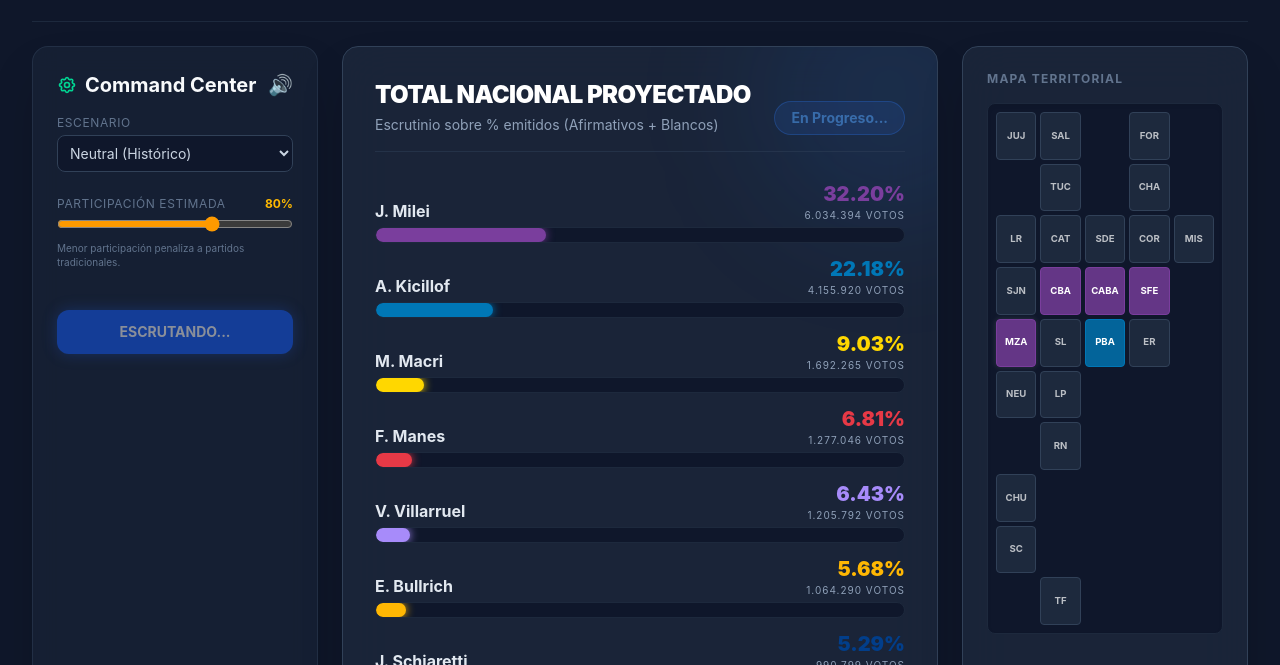
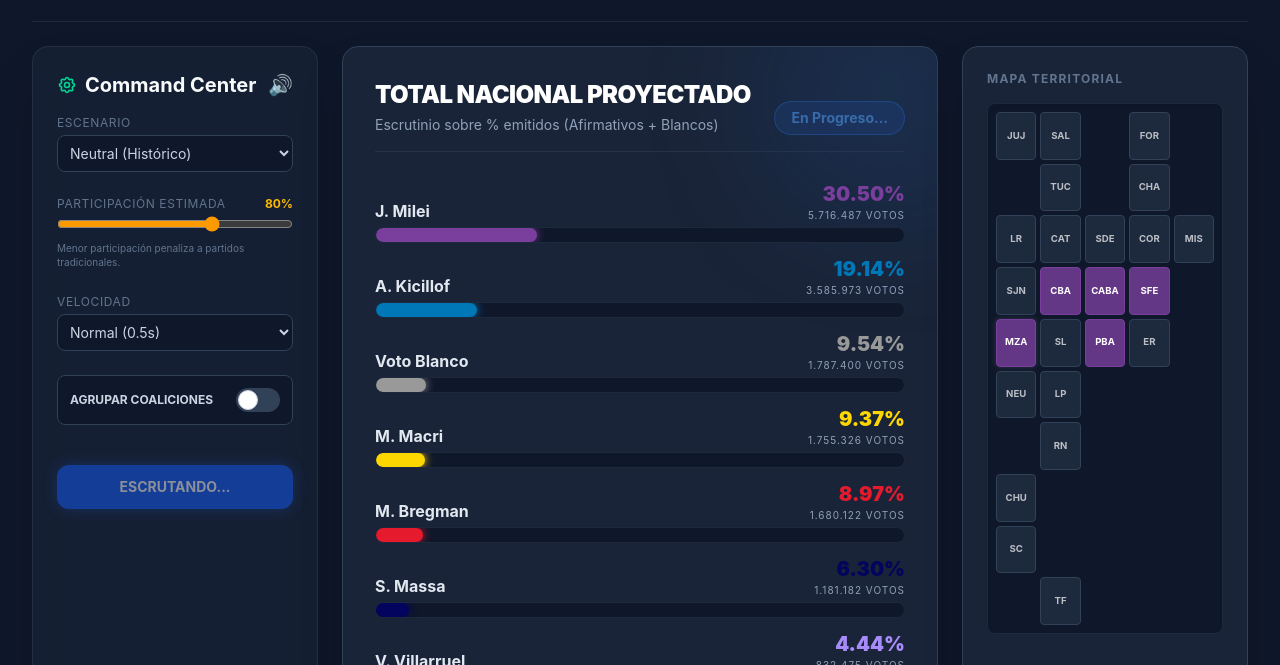
Before and after one commit to ganipa93/elecciones-2027, a website built with Vite: page index.html in a window 1280 px wide. Both pictures are taken after a click on the button "INICIAR ESCRUTINIO LIVE". Shown: the part 135-800 px from the top of the page. Built offline with nearby package versions, Linux system fonts and the light colour scheme.

Commit message:
feat: interactive tools, updated 2027 candidate list and coalition grouping

```diff
--- a/index.html
+++ b/index.html
@@ -59,6 +59,23 @@
                 </div>
                 <input type="range" id="turnout-slider" min="60" max="90" value="80" class="w-full accent-amber-500">
                 <p class="text-[10px] text-slate-500 mt-1">Menor participación penaliza a partidos tradicionales.</p>
+            </div>
+
+            <div>
+              <label class="block text-xs uppercase tracking-wider text-slate-500 mb-1">Velocidad</label>
+              <select id="speed-select" class="w-full bg-slate-900 border border-slate-700 rounded-lg p-2 focus:ring-2 focus:ring-blue-500 outline-none transition">
+                <option value="500">Normal (0.5s)</option>
+                <option value="1500">Paso a Paso (1.5s)</option>
+                <option value="0">Instantáneo</option>
+              </select>
+            </div>
+
+            <div class="flex items-center justify-between bg-slate-900 p-3 rounded-lg border border-slate-700">
+                <label for="coalition-toggle" class="text-xs font-bold text-slate-300 cursor-pointer">AGRUPAR COALICIONES</label>
+                <label class="relative inline-flex items-center cursor-pointer">
+                    <input type="checkbox" id="coalition-toggle" class="sr-only peer">
+                    <div class="w-11 h-6 bg-slate-700 peer-focus:outline-none rounded-full peer peer-checked:after:translate-x-full peer-checked:after:border-white after:content-[''] after:absolute after:top-[2px] after:left-[2px] after:bg-white after:border-gray-300 after:border after:rounded-full after:h-5 after:w-5 after:transition-all peer-checked:bg-blue-600"></div>
+                </label>
             </div>
 
             <button id="btn-start" class="w-full relative overflow-hidden group bg-blue-600 hover:bg-blue-500 text-white font-bold py-3 px-4 rounded-xl transition-all shadow-[0_0_15px_rgba(37,99,235,0.5)] hover:shadow-[0_0_25px_rgba(37,99,235,0.8)] mt-4">
@@ -186,6 +203,10 @@
       </main>
     </div>
   </div>
+  <!-- Tooltip Element -->
+  <div id="map-tooltip" class="fixed pointer-events-none opacity-0 transition-opacity duration-200 z-50 bg-slate-900/90 backdrop-blur border border-slate-700 p-3 rounded shadow-2xl text-sm text-slate-200" style="min-width: 200px;">
+      <!-- Content injected via JS -->
+  </div>
 
   <script type="module" src="/src/main.js"></script>
 </body>
--- a/src/electoralEngine.js
+++ b/src/electoralEngine.js
@@ -35,13 +35,25 @@ export const candidatos = {
     lla: { id: 'lla', nombre: 'J. Milei', color: '#7a3e9d' },
     uxp_grabois: { id: 'uxp_grabois', nombre: 'J. Grabois', color: '#00b4d8' },
     uxp_kicillof: { id: 'uxp_kicillof', nombre: 'A. Kicillof', color: '#0077b6' },
+    uxp_massa: { id: 'uxp_massa', nombre: 'S. Massa', color: '#03045e' },
     pro_macri: { id: 'pro_macri', nombre: 'M. Macri', color: '#ffd700' },
-    pro_bullrich: { id: 'pro_bullrich', nombre: 'E. Bullrich', color: '#ffb703' },
     ucr_manes: { id: 'ucr_manes', nombre: 'F. Manes', color: '#e63946' },
+    ucr_lousteau: { id: 'ucr_lousteau', nombre: 'M. Lousteau', color: '#fca311' },
+    ru_lopez_murphy: { id: 'ru_lopez_murphy', nombre: 'R. López Murphy', color: '#fb8500' },
     pj_schiaretti: { id: 'pj_schiaretti', nombre: 'J. Schiaretti', color: '#023e8a' },
+    hcf_pichetto: { id: 'hcf_pichetto', nombre: 'M. Pichetto', color: '#0096c7' },
     pd_villarruel: { id: 'pd_villarruel', nombre: 'V. Villarruel', color: '#a78bfa' },
     fit: { id: 'fit', nombre: 'M. Bregman', color: '#e51a2d' },
     blanco: { id: 'blanco', nombre: 'Voto Blanco', color: '#999999' }
+};
+
+export const coaliciones = {
+    'uxp': { nombre: 'Unión por la Patria', color: '#0077b6', candidatos: ['uxp_kicillof', 'uxp_grabois', 'uxp_massa'] },
+    'lla': { nombre: 'La Libertad Avanza', color: '#8b5cf6', candidatos: ['lla', 'pd_villarruel'] },
+    'jxc': { nombre: 'Juntos', color: '#ffd700', candidatos: ['pro_macri', 'ucr_manes', 'ucr_lousteau', 'ru_lopez_murphy'] },
+    'hcf': { nombre: 'Peronismo Federal', color: '#023e8a', candidatos: ['pj_schiaretti', 'hcf_pichetto'] },
+    'fit': { nombre: 'Frente de Izquierda', color: '#e51a2d', candidatos: ['fit'] },
+    'blanco': { nombre: 'Voto Blanco', color: '#999999', candidatos: ['blanco'] }
 };
 
 // Genera un resultado aleatorio para una provincia dada
@@ -52,17 +64,22 @@ export function simularProvincia(provincia, baseAjuste = {}, turnout = 80) {
         turnoutMalus = (70 - turnout) * 0.2; // Hasta -4% si hay 50% de turnout
     }
 
+    let macriBoost = (provincia.id === 'sfe' || provincia.id === 'cba') ? 5 : 0;
+
     let v = {
-        lla: 30 + (provincia.sesgo.lla || 0) + (Math.random() * 8 - 4) + (baseAjuste.lla || 0),
-        uxp_grabois: 5 + (provincia.sesgo.uxp || 0) / 4 + (Math.random() * 3 - 1.5) + (baseAjuste.uxp || 0) - turnoutMalus/3,
-        uxp_kicillof: 22 + (provincia.sesgo.uxp || 0) * 0.75 + (Math.random() * 6 - 3) + (baseAjuste.uxp || 0) - turnoutMalus,
-        pro_macri: 10 + (provincia.sesgo.pro || 0) * 0.6 + (Math.random() * 4 - 2) + (baseAjuste.pro || 0),
-        pro_bullrich: 5 + (provincia.sesgo.pro || 0) * 0.4 + (Math.random() * 3 - 1.5) + (baseAjuste.pro || 0),
-        ucr_manes: 7 + (provincia.sesgo.ucr || 0) + (Math.random() * 4 - 2) + (baseAjuste.ucr || 0) - turnoutMalus,
-        pj_schiaretti: 5 + (provincia.sesgo.pj || provincia.sesgo.hnp || 0) + (Math.random() * 3 - 1.5) + (baseAjuste.hnp || 0),
-        pd_villarruel: 5 + (provincia.sesgo.pd || 0) + (Math.random() * 3 - 1.5) + (baseAjuste.pd || 0),
-        fit: 3 + (provincia.sesgo.fit || 0) + (Math.random() * 2 - 1) + (baseAjuste.fit || 0),
-        blanco: 4 + (Math.random() * 2 - 1) + (turnoutMalus * 1.5) // Baja participación aumenta voto blanco
+        lla: 38.1 + (provincia.sesgo.lla || 0) + (Math.random() * 6 - 3) + (baseAjuste.lla || 0),
+        uxp_kicillof: 25 + (provincia.sesgo.uxp || 0) * 0.75 + (Math.random() * 4 - 2) + (baseAjuste.uxp || 0) - turnoutMalus,
+        uxp_massa: 8 + (provincia.sesgo.uxp || 0) * 0.2 + (Math.random() * 3 - 1.5) + (baseAjuste.uxp || 0),
+        uxp_grabois: 5 + (provincia.sesgo.uxp || 0) * 0.05 + (Math.random() * 2 - 1) + (baseAjuste.uxp || 0) - turnoutMalus/3,
+        pro_macri: 10 + macriBoost + (provincia.sesgo.pro || 0) * 0.7 + (Math.random() * 4 - 2) + (baseAjuste.pro || 0),
+        ucr_manes: 3 + (provincia.sesgo.ucr || 0) * 0.5 + (Math.random() * 2 - 1) + (baseAjuste.ucr || 0) - turnoutMalus,
+        ucr_lousteau: 2 + (provincia.sesgo.ucr || 0) * 0.5 + (Math.random() * 2 - 1) + (baseAjuste.ucr || 0),
+        ru_lopez_murphy: 1.5 + (Math.random() * 1 - 0.5),
+        pj_schiaretti: 3.5 + (provincia.sesgo.pj || provincia.sesgo.hnp || 0) * 0.7 + (Math.random() * 2 - 1) + (baseAjuste.hnp || 0),
+        hcf_pichetto: 1.3 + (provincia.sesgo.hnp || 0) * 0.3 + (Math.random() * 1 - 0.5),
+        pd_villarruel: 3 + (provincia.sesgo.pd || 0) + (Math.random() * 2 - 1) + (baseAjuste.pd || 0),
+        fit: 11.4 + (provincia.sesgo.fit || 0) + (Math.random() * 3 - 1.5) + (baseAjuste.fit || 0),
+        blanco: 12.7 + (Math.random() * 2 - 1) + (turnoutMalus * 1.5) // Baja participación aumenta voto blanco
     };
 
     // Asegurar no negativos
--- a/src/main.js
+++ b/src/main.js
@@ -1,4 +1,4 @@
-import { provincias, candidatos, simularProvincia, evaluarBalotaje, calcularDHondt, calcularSenadores, PADRON_NACIONAL } from './electoralEngine.js';
+import { provincias, candidatos, coaliciones, simularProvincia, evaluarBalotaje, calcularDHondt, calcularSenadores, PADRON_NACIONAL } from './electoralEngine.js';
 
 const btnStart = document.getElementById('btn-start');
 const globalProgressBar = document.getElementById('global-progress-bar');
@@ -11,7 +11,10 @@ const balotajeText = document.getElementById('balotaje-text');
 const scenarioSelect = document.getElementById('scenario-select');
 const turnoutSlider = document.getElementById('turnout-slider');
 const turnoutVal = document.getElementById('turnout-val');
+const speedSelect = document.getElementById('speed-select');
+const coalitionToggle = document.getElementById('coalition-toggle');
 const tileMap = document.getElementById('tile-map');
+const mapTooltip = document.getElementById('map-tooltip');
 const congressModule = document.getElementById('congress-module');
 const barDiputados = document.getElementById('bar-diputados');
 const barSenadores = document.getElementById('bar-senadores');
@@ -23,6 +26,12 @@ const btnSound = document.getElementById('btn-sound');
 
 let isRunning = false;
 let soundEnabled = true;
+let groupCoalitions = false;
+
+coalitionToggle.addEventListener('change', (e) => {
+    groupCoalitions = e.target.checked;
+    // We would need current totals to re-render, but for simplicity it applies on the fly or at the end.
+});
 
 // --- AUDIO SYSTEM ---
 const AudioContext = window.AudioContext || window.webkitAudioContext;
@@ -168,9 +177,11 @@ async function startSimulation() {
     if (scenario === 'lla_surge') baseAjuste = { lla: 5 };
     if (scenario === 'uxp_surge') baseAjuste = { uxp: 5 };
 
+    const speed = parseInt(speedSelect.value);
+
     for (let prov of provincias) {
         // Simular latencia de carga de datos (Live mode)
-        await new Promise(res => setTimeout(res, 500));
+        if (speed > 0) await new Promise(res => setTimeout(res, speed));
         playTick();
 
         let resProvincia = simularProvincia(prov, baseAjuste, turnout);
@@ -205,7 +216,7 @@ async function startSimulation() {
         let cGanador = candidatos[ganador[0]];
         let cSegundo = candidatos[segundo[0]];
 
-        // Actualizar Tile Map
+        // Actualizar Tile Map y Tooltips
         const tile = document.getElementById(`tile-${prov.id}`);
         if (tile) {
             tile.style.backgroundColor = hexToRgba(cGanador.color, 0.8);
@@ -213,6 +224,30 @@ async function startSimulation() {
             tile.style.color = '#ffffff';
             tile.classList.add('shadow-[0_0_15px_rgba(255,255,255,0.3)]');
             setTimeout(() => tile.classList.remove('shadow-[0_0_15px_rgba(255,255,255,0.3)]'), 300);
+
+            // Swing state detector
+            let diff = ganador[1] - segundo[1];
+            if (diff < 3) {
+                tile.classList.add('animate-pulse', 'border-4', 'border-yellow-400');
+            }
+
+            // Tooltips
+            tile.onmouseenter = (e) => {
+                mapTooltip.style.opacity = 1;
+                mapTooltip.innerHTML = `
+                    <div class="font-bold text-lg mb-1">${prov.n}</div>
+                    <div class="text-xs mb-1">1º ${cGanador.nombre}: <span style="color:${cGanador.color}">${ganador[1].toFixed(1)}%</span></div>
+                    <div class="text-xs text-slate-400 mb-2">2º ${cSegundo.nombre}: <span style="color:${cSegundo.color}">${segundo[1].toFixed(1)}%</span></div>
+                    <div class="text-[10px] uppercase text-amber-400">Diferencia: ${diff.toFixed(2)}%</div>
+                `;
+            };
+            tile.onmousemove = (e) => {
+                mapTooltip.style.left = e.pageX + 15 + 'px';
+                mapTooltip.style.top = e.pageY + 15 + 'px';
+            };
+            tile.onmouseleave = () => {
+                mapTooltip.style.opacity = 0;
+            };
         }
 
         // Actualizar Tabla
@@ -287,28 +322,49 @@ function renderNationalCharts(totalPaisPonderadoPct, totalPaisAbs, pesoTotalAcum
         dataNormalizadaPct[k] = (totalPaisPonderadoPct[k] / pesoTotalAcumulado) * 100;
     });
 
-    let orden = Object.entries(dataNormalizadaPct).sort((a,b) => b[1] - a[1]);
+    let displayData = {};
+    let displayAbs = {};
+
+    if (groupCoalitions) {
+        Object.keys(coaliciones).forEach(c => {
+            displayData[c] = 0;
+            displayAbs[c] = 0;
+        });
+        Object.keys(dataNormalizadaPct).forEach(k => {
+            let coal = Object.keys(coaliciones).find(c => coaliciones[c].candidatos.includes(k));
+            if (coal) {
+                displayData[coal] += dataNormalizadaPct[k];
+                displayAbs[coal] += totalPaisAbs[k];
+            }
+        });
+    } else {
+        displayData = { ...dataNormalizadaPct };
+        displayAbs = { ...totalPaisAbs };
+    }
+
+    let orden = Object.entries(displayData).sort((a,b) => b[1] - a[1]);
     const fmt = new Intl.NumberFormat('es-AR');
 
     let html = '';
     orden.forEach(item => {
         let key = item[0];
         let pct = item[1];
-        let cand = candidatos[key];
-        let absVotos = fmt.format(Math.round(totalPaisAbs[key]));
+        if(pct === 0) return;
+        let candInfo = groupCoalitions ? coaliciones[key] : candidatos[key];
+        let absVotos = fmt.format(Math.round(displayAbs[key]));
 
         html += `
             <div class="mb-4">
                 <div class="flex justify-between items-end mb-1">
-                    <span class="font-bold text-slate-200">${cand.nombre}</span>
+                    <span class="font-bold text-slate-200">${candInfo.nombre}</span>
                     <div class="text-right">
-                        <div class="font-black text-xl leading-none" style="color: ${cand.color}">${pct.toFixed(2)}%</div>
+                        <div class="font-black text-xl leading-none" style="color: ${candInfo.color}">${pct.toFixed(2)}%</div>
                         <div class="text-[10px] text-slate-400 uppercase tracking-widest mt-1">${absVotos} votos</div>
                     </div>
                 </div>
                 <div class="w-full bg-slate-900 rounded-full h-4 overflow-hidden border border-slate-800 relative mt-1">
                     <div class="h-full rounded-full transition-all duration-700 ease-out relative overflow-hidden"
-                         style="width: ${pct}%; background-color: ${cand.color}; box-shadow: 0 0 10px ${cand.color};">
+                         style="width: ${pct}%; background-color: ${candInfo.color}; box-shadow: 0 0 10px ${candInfo.color};">
                          <svg class="absolute inset-0 w-full h-full opacity-20" xmlns="http://www.w3.org/2000/svg">
                             <defs>
                                 <pattern id="stripes" width="8" height="8" patternTransform="rotate(45)">
@@ -332,19 +388,32 @@ function renderCongress(diputados, senadores) {
     const buildBar = (data, total) => {
         let barHtml = '';
         let legendHtml = '';
-        let sorted = Object.entries(data).sort((a,b) => b[1] - a[1]).filter(i => i[1] > 0);
+
+        let displayData = {};
+        if (groupCoalitions) {
+            Object.keys(coaliciones).forEach(c => displayData[c] = 0);
+            Object.keys(data).forEach(k => {
+                let coal = Object.keys(coaliciones).find(c => coaliciones[c].candidatos.includes(k));
+                if (coal) displayData[coal] += data[k];
+            });
+        } else {
+            displayData = { ...data };
+        }
+
+        let sorted = Object.entries(displayData).sort((a,b) => b[1] - a[1]).filter(i => i[1] > 0);
 
         sorted.forEach(item => {
             let k = item[0];
             let v = item[1];
-            let cand = candidatos[k];
+            let candInfo = groupCoalitions ? coaliciones[k] : candidatos[k];
             let pct = (v / total) * 100;
+            let displayLabel = groupCoalitions ? candInfo.nombre.substring(0,4).toUpperCase() : candidatos[k].id.toUpperCase();
 
-            barHtml += `<div class="h-full" style="width: ${pct}%; background-color: ${cand.color};" title="${cand.nombre}: ${v}"></div>`;
+            barHtml += `<div class="h-full" style="width: ${pct}%; background-color: ${candInfo.color};" title="${candInfo.nombre}: ${v}"></div>`;
             legendHtml += `
                 <div class="flex items-center gap-1 bg-slate-900 px-2 py-1 rounded border border-slate-800">
-                    <div class="w-2 h-2 rounded-full" style="background-color: ${cand.color}"></div>
-                    <span class="text-slate-400">${cand.id.toUpperCase()}</span>
+                    <div class="w-2 h-2 rounded-full" style="background-color: ${candInfo.color}"></div>
+                    <span class="text-slate-400">${displayLabel}</span>
                     <span class="font-bold text-white">${v}</span>
                 </div>
             `;
```
